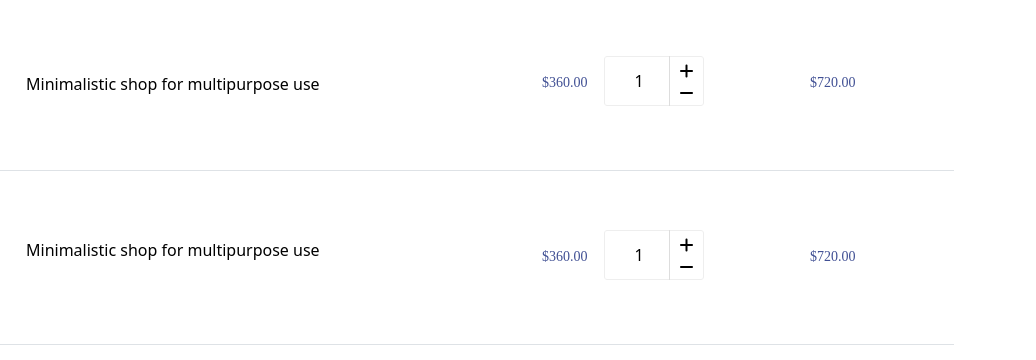
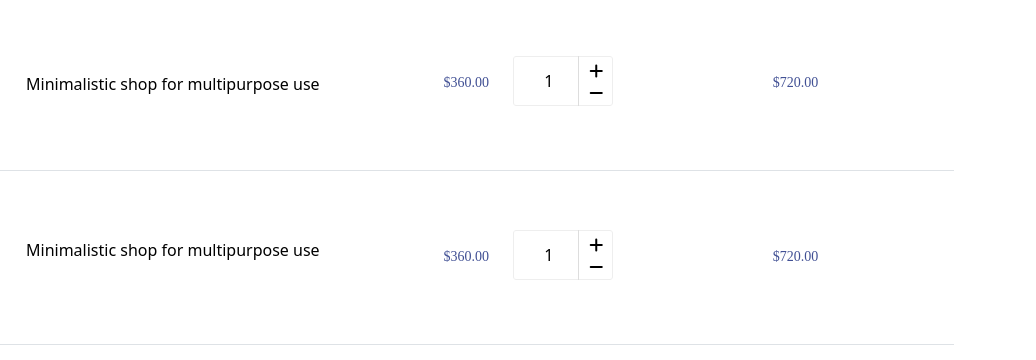
Before and after one commit to BekirLee/-Front_Project, a plain HTML site: page assets/pages/Card.html in a window 1280 px wide. Shown: the part 440-800 px from the top of the page, 244-1280 px from the left. Drawn offline with nearby package versions, Linux system fonts and the light colour scheme.

Commit message:
update for card css

```diff
--- a/assets/css/card.css
+++ b/assets/css/card.css
@@ -69,7 +69,7 @@
 
 .media-body {
     flex: 1;
-    width: 500px;
+    width: 330px;
 }
 
 /* lists payment */
```
